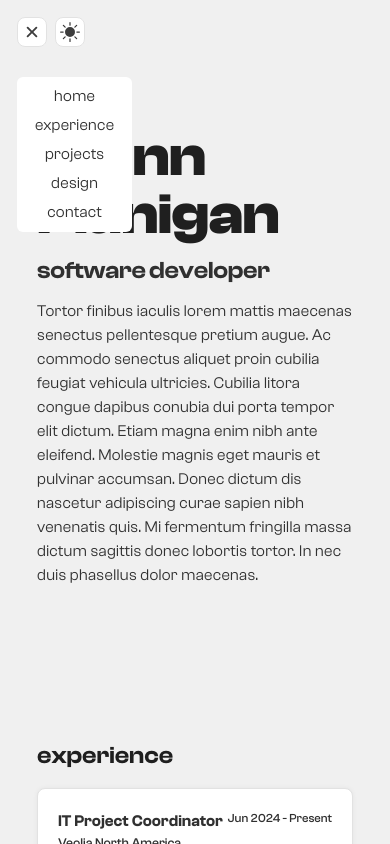
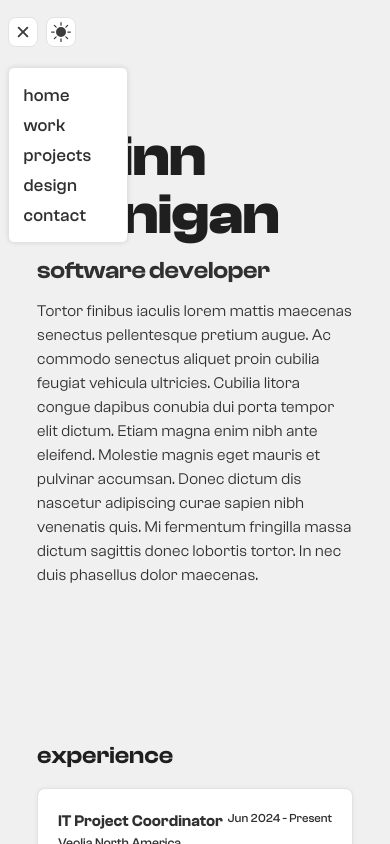
Before and after one commit to qinflan/portfolio, a React (Vite) app in the folder portfolio/client/: page / in a window 390 px wide. Both pictures are taken after a click on the button 31 px from the left and 31 px from the top of the page. Shown: the top 844 px of the page. Built offline with nearby package versions, Linux system fonts and the light colour scheme; a web font is replaced by a local one.

Commit message:
Styling Done!

```diff
--- a/portfolio/client/src/components/ui/LeftPanel.css
+++ b/portfolio/client/src/components/ui/LeftPanel.css
@@ -1,16 +1,3 @@
-/* Animations */
-@keyframes fade-up {
-    0% {
-        opacity: 0;
-        transform: translateY(30px) scale(0.9);
-    }
-
-    100% {
-        opacity: 1;
-        transform: translateY(0px) scale(1);
-    }
-}
-
 .left-panel-container {
     display: flex;
     position: relative;
@@ -144,3 +131,16 @@
         top: 10vh;
     }
 }
+
+/* Animations */
+@keyframes fade-up {
+    0% {
+        opacity: 0;
+        transform: translateY(30px) scale(0.9);
+    }
+
+    100% {
+        opacity: 1;
+        transform: translateY(0px) scale(1);
+    }
+}
--- a/portfolio/client/src/components/ui/Navbar.css
+++ b/portfolio/client/src/components/ui/Navbar.css
@@ -68,7 +68,7 @@
     display: none;
     position: fixed;
     top: 2dvh;
-    left: 2dvh;
+    left: 1dvh;
     z-index: 1000;
     align-items: center;
     gap: 8px;
@@ -76,24 +76,27 @@
 
   .mobile-menu-dropdown {
     position: absolute;
-    top: 60px;
+    top: 50px;
     background-color: var(--page-foreground);
-    box-shadow: var(--toast-shadow);
+    box-shadow: 0px 0px 5px 0px rgba(0, 0, 0, 0.1);
     border-radius: 6px;
-    padding: 10px 18px;
     display: flex;
-    gap: 10px;
+    gap: 8px;
+    width: 120px;
+    padding: 16px 14px;
     flex-direction: column;
-    align-items: center;
+    align-items: flex-start;
     z-index: 9999;
+    animation: fade-down 0.3s;
+    border: 1px solid var(--widget-stroke);
   }
 
   .mobile-nav-link {
-    font-size: 1rem;
+    font-size: 1.1rem;
     font-family: "ClashGrotesk", Inter, sans-serif;
     color: var(--primary-text);
     font-style: normal;
-    font-weight: 400;
+    font-weight: 500;
     line-height: normal;
     letter-spacing: 0.36px;
     text-transform: lowercase;
@@ -133,3 +136,28 @@
         height: 35vh;
     }
 }
+
+/* Animations */
+@keyframes fade-down {
+    0% {
+        opacity: 0;
+        transform: translateY(-30px) scale(0.9);
+    }
+
+    100% {
+        opacity: 1;
+        transform: translateY(0px) scale(1);
+    }
+}
+
+@keyframes fade-out {
+    100% {
+        opacity: 1;
+        transform: translateY(0px) scale(1);
+    }
+
+    0% {
+        opacity: 0;
+        transform: translateY(30px) scale(0.9);
+    }
+}
--- a/portfolio/client/src/components/ui/Navbar.tsx
+++ b/portfolio/client/src/components/ui/Navbar.tsx
@@ -69,7 +69,7 @@ const Navbar = () => {
                     {isMobileMenuOpen && (
                         <div className="mobile-menu-dropdown">
                             <a className="mobile-nav-link" href="/" onClick={() => scrollToSection("home")}>home</a>
-                            <button className="mobile-nav-link" onClick={() => scrollToSection("experience")}>experience</button>
+                            <button className="mobile-nav-link" onClick={() => scrollToSection("experience")}>work</button>
                             <button className="mobile-nav-link" onClick={() => scrollToSection("projects")}>projects</button>
                             <button className="mobile-nav-link" onClick={() => scrollToSection("design")}>design</button>
                             <button className="mobile-nav-link" onClick={() => scrollToSection("contact")}>contact</button>
```
